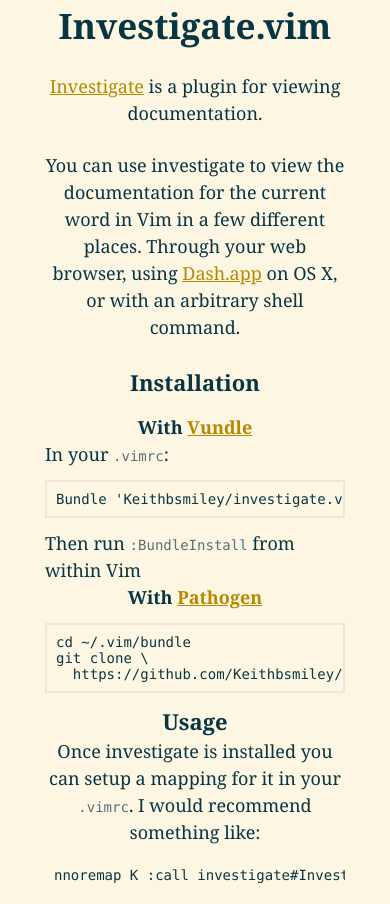
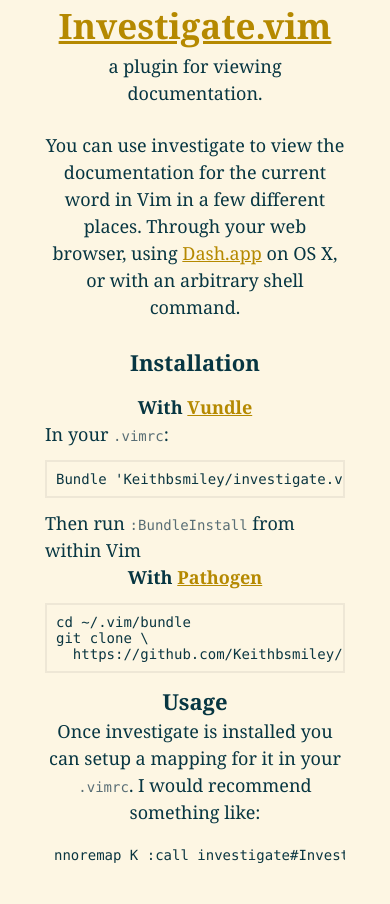
Before and after one commit to keith/investigate.vim, a Jekyll site: the page built from index.html, in a window 390 px wide. Built offline with Jekyll 4.4.1, drawn with Linux system fonts in a browser that asks for light colours; Markdown is read by kramdown in place of the engine named in the settings.

Commit message:
Different wording for mobile

```diff
--- a/_layouts/default.html
+++ b/_layouts/default.html
@@ -26,7 +26,7 @@
     </div>
 
     <div class="altheader sixteen columns">
-      Investigate.vim
+      <a href="https://github.com/Keithbsmiley/investigate.vim">Investigate.vim</a>
     </div>
 
     <div class="index sixteen columns">
--- a/css/style.css
+++ b/css/style.css
@@ -25,7 +25,6 @@
 
 .altheader {
   display: none !important;
-  padding-bottom: 20px;
   font-size: 35px;
   font-weight: bold;
   text-align: center;
@@ -43,6 +42,10 @@
     font-size: 9px;
   }
 
+  span.desc {
+    display: none !important;
+  }
+
   .altheader {
     display: inline !important;
   }
@@ -52,6 +55,10 @@
   .header {
     display: none !important;
     font-size: 5px;
+  }
+
+  span.desc {
+    display: none !important;
   }
 
   .altheader {
--- a/index.html
+++ b/index.html
@@ -3,8 +3,8 @@
 ---
 
 <p class="content">
-<a href="https://github.com/Keithbsmiley/investigate.vim">Investigate</a>
-is a plugin for viewing documentation.
+<span class="desc"><a href="https://github.com/Keithbsmiley/investigate.vim">Investigate</a>
+  is</span> a plugin for viewing documentation.
 </p>
 
 <p class="content">
```
